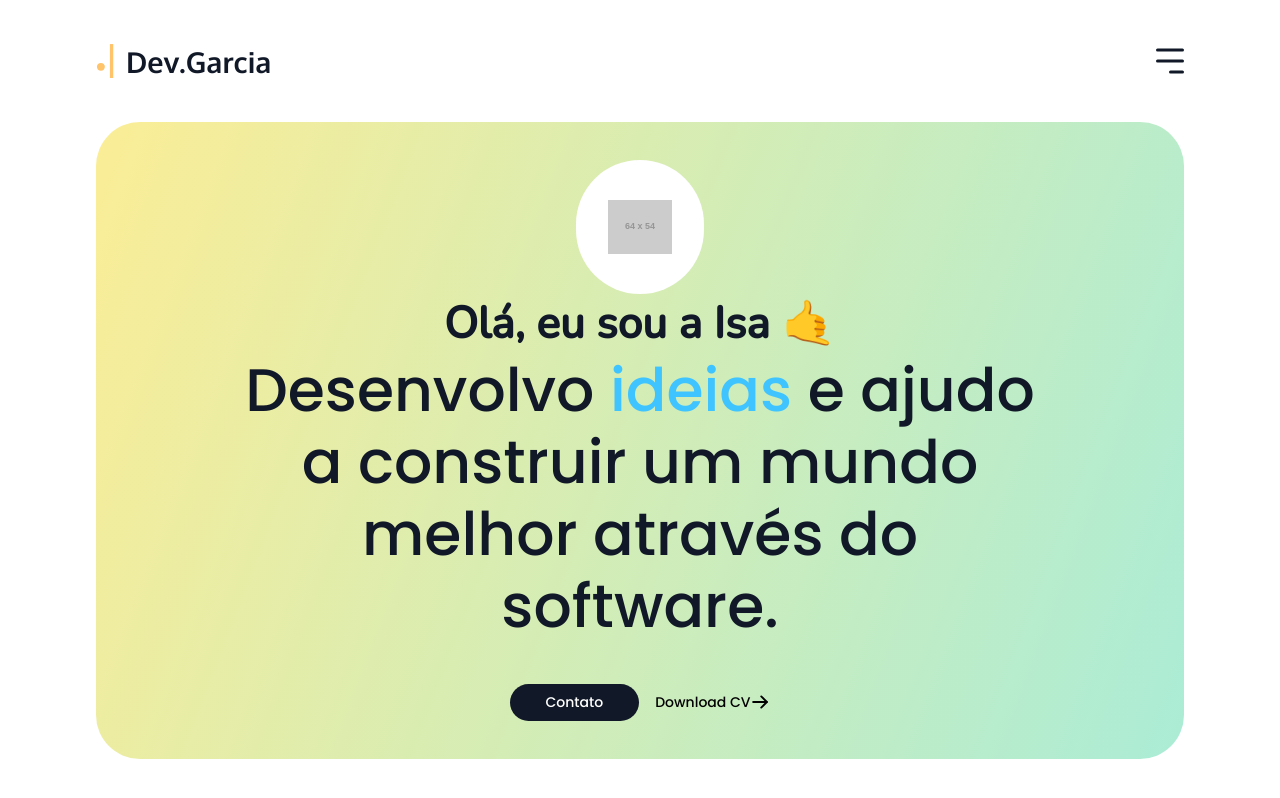
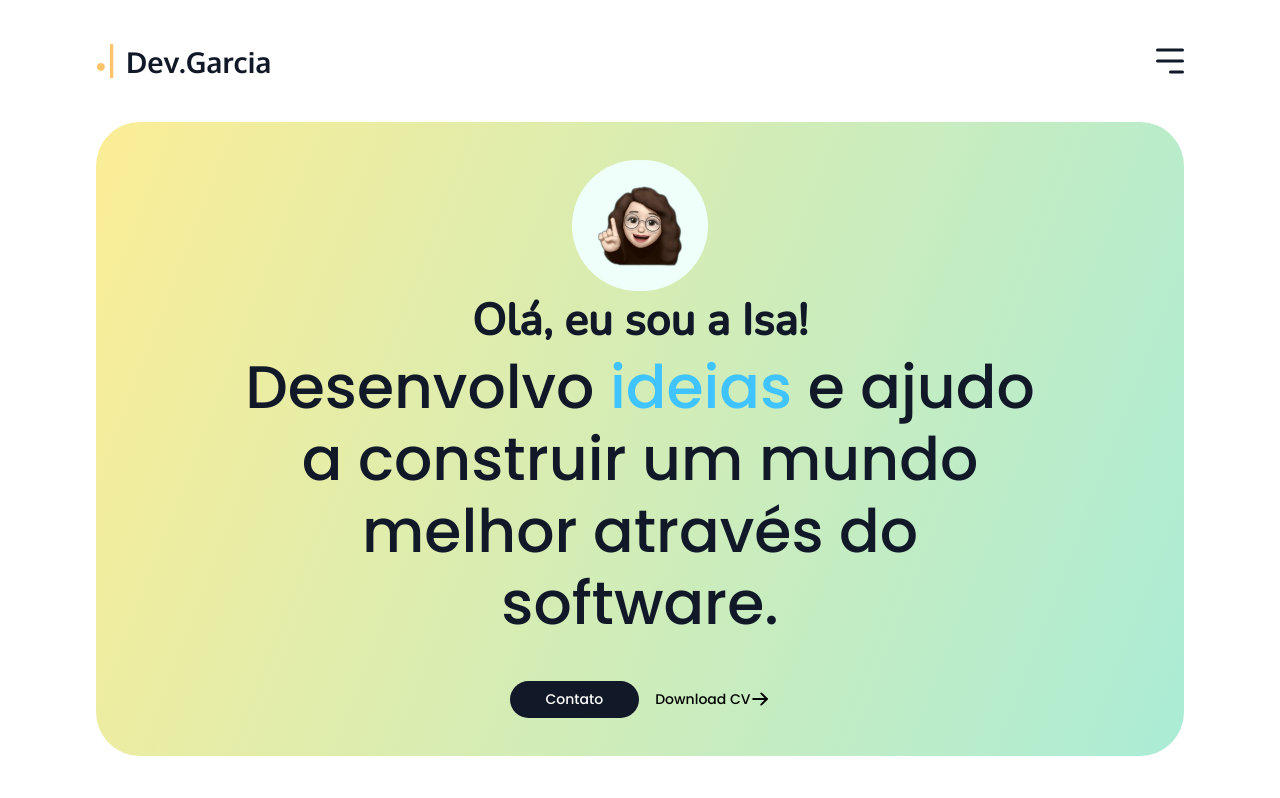
Before and after one commit to isagarci4/portifolio, a React (Vite) app: page / in a window 1280 px wide. Built offline with nearby package versions, Linux system fonts and the light colour scheme.

Commit message:
feat: avatar

```diff
--- a/src/components/Presentation.jsx
+++ b/src/components/Presentation.jsx
@@ -1,4 +1,8 @@
-import { ArrowRight } from 'phosphor-react'
+import { ArrowRight, Hand } from 'phosphor-react'
+
+
+
+import avatar from '../assets/avatar.png'
 
 import styles from './Presentation.module.css'
 
@@ -6,9 +10,9 @@ export function Presentation() {
     return(
         <div className={styles.presentation}>
             <div className={styles.avatar}>
-                <img src="https://via.placeholder.com/64x54" />
+                <img src={avatar} />
             </div>
-            <h1>Olá, eu sou a Isa 🤙</h1>
+            <h1>Olá, eu sou a Isa!</h1>
             <p>Desenvolvo <span>ideias</span> e ajudo a construir um mundo melhor através do software.</p>
             <div className={styles.buttons}>
                 <button className={styles.contactButton}>Contato</button>
--- a/src/components/Presentation.module.css
+++ b/src/components/Presentation.module.css
@@ -1,5 +1,5 @@
 .presentation {
-    background: linear-gradient(111deg, var(--orange-100) 0%, var(--green-100) 100%);
+    background: linear-gradient(111deg, var(--orange-100) 0%, var(--green-300) 100%);
     padding: 2.375rem 8.125rem;
     border-radius: 44px;
     display: flex;
@@ -10,12 +10,17 @@
 }
 
 .avatar {
-    padding: 2.5rem 2rem;
-    background: var(--white);
+    padding: 1.6rem;
+    background: var(--green-100);
     border-radius: 124px;
     display: flex;
     justify-content: center;
     align-items: center;
+}
+
+.avatar img {
+    height: 5rem;
+    width: auto;
 }
 
 .presentation h1 {
--- a/src/global.css
+++ b/src/global.css
@@ -11,8 +11,9 @@
     --orange-100: #FBED96;
     --orange-400: #F59E0B;
 
-    --green-100: #ABECD6;
-    --green-300: #34D399;
+    --green-100: #EFFFFA;
+    --green-300: #ABECD6;
+    --green-600: #34D399;
 }
 
 * { /* resentando css */
```
Also changed, not shown: src/assets/avatar.png (added).
